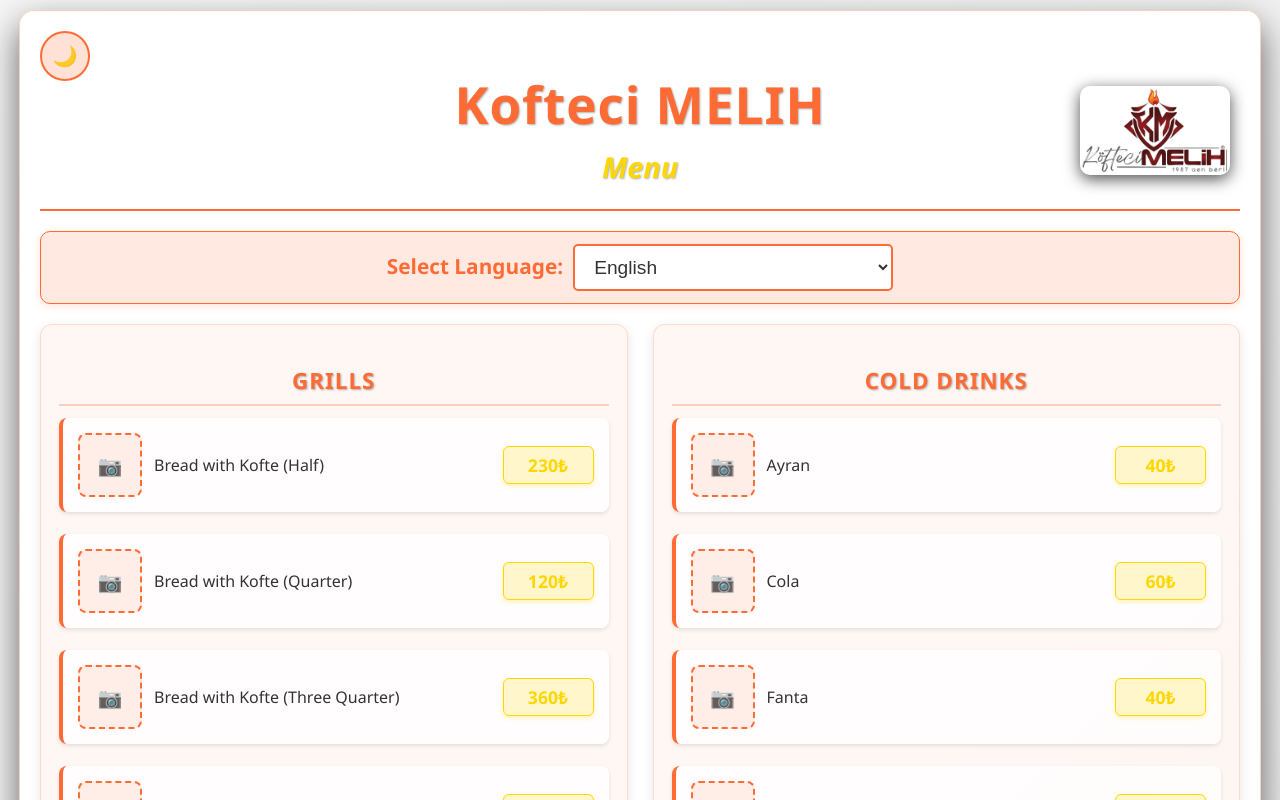
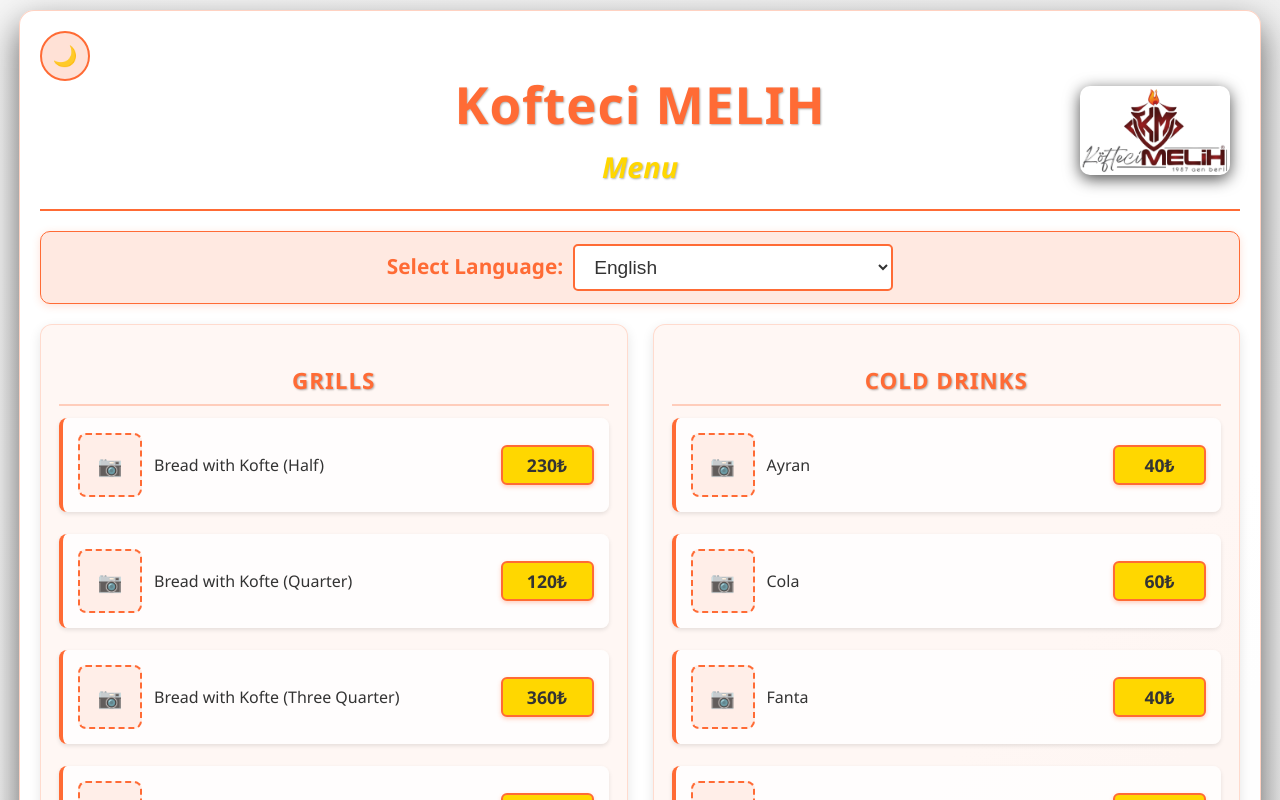
Before and after one commit to Mehmetensarer/menu-qr, a React (Create React App) app: page / in a window 1280 px wide. Shown: the top 800 px of the page. Built offline with nearby package versions, Linux system fonts and the light colour scheme.

Commit message:
Açık tema fiyat kutusu daha belirgin hale getirildi

```diff
--- a/src/App.css
+++ b/src/App.css
@@ -351,8 +351,11 @@
 }
 
 .light-theme .item-price {
-  background: rgba(255, 215, 0, 0.2);
-  box-shadow: 0 2px 4px rgba(255, 215, 0, 0.3);
+  color: #333;
+  background: #ffd700;
+  border: 2px solid #ff6b35;
+  box-shadow: 0 2px 4px rgba(255, 107, 53, 0.3);
+  font-weight: bold;
 }
 
 /* Mobile Optimizations */
```
